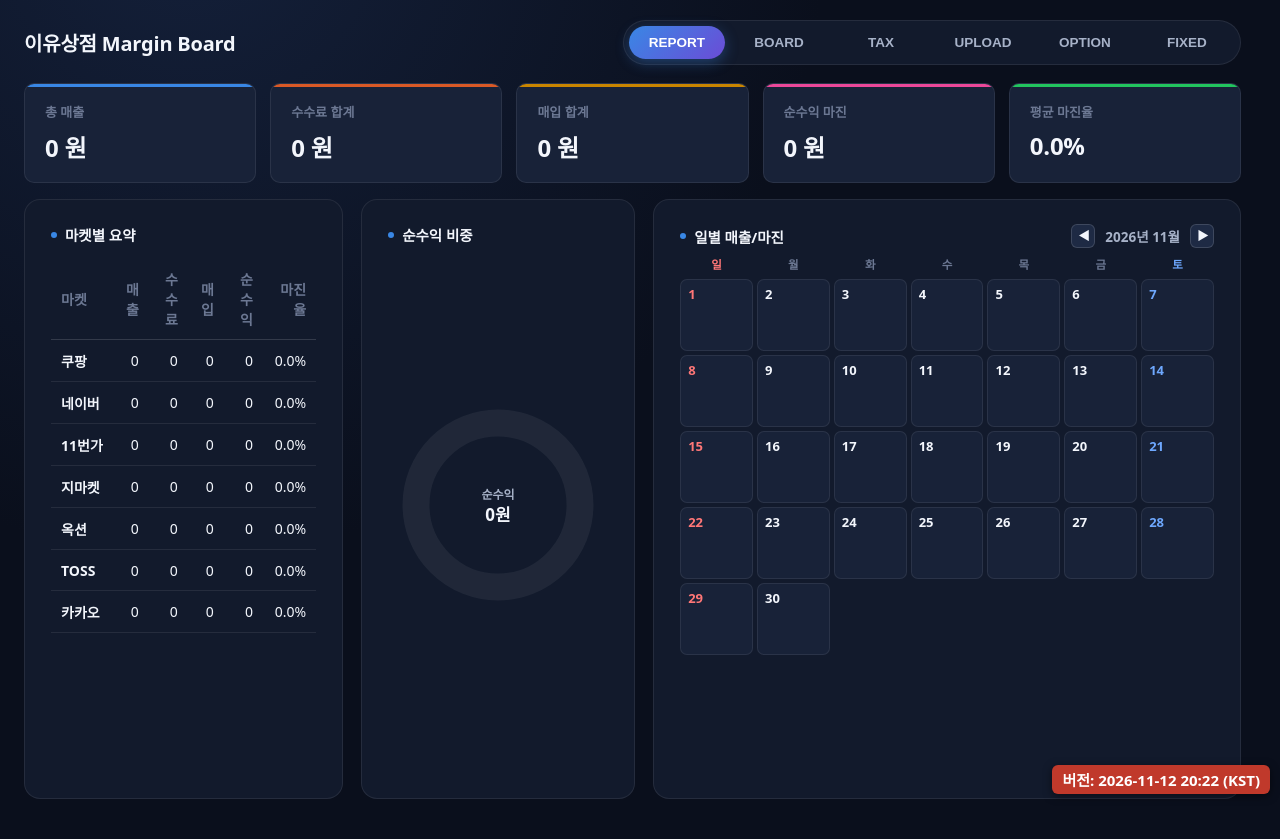
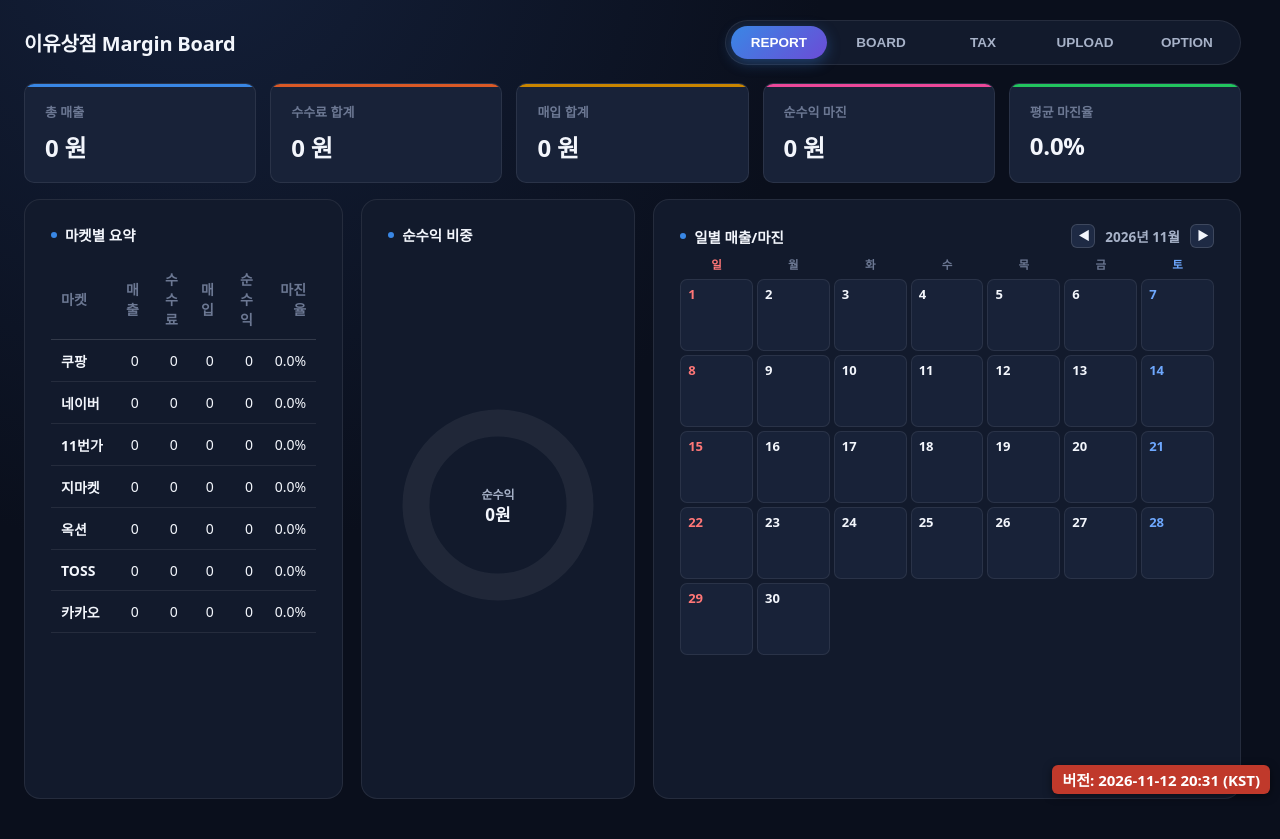
Before and after one commit to S5636/A, a Flask app: page / in a window 1280 px wide. Run offline with Flask 3, Linux system fonts and the light colour scheme; data that the repository does not hold is empty.

Commit message:
Revert "고정지출(구독관리) 탭 추가"
This reverts commit 78f84f6df8e29431166643f286c9accc57811d2e.

```diff
--- a/BUILD_VERSION.txt
+++ b/BUILD_VERSION.txt
@@ -1 +1 @@
-2026-11-12 20:22 (KST)
+2026-11-12 20:31 (KST)
--- a/app.py
+++ b/app.py
@@ -169,29 +169,6 @@ def init_db():
     cur.execute("""CREATE TABLE IF NOT EXISTS vat_summary (
         market TEXT, year INTEGER, month INTEGER, category TEXT, amount INTEGER,
         PRIMARY KEY (market, year, month, category))""")
-    # 고정지출(구독관리) - 사용자 요청: "고정지출에서 구독관리 같이해야겠다
-    # 구독 기간 결제일 결제카드 메모 설명 이런거 넣고". amount/payment_day는
-    # 숫자 계산(월 환산 합계 등)에 바로 쓰려고 TEXT가 아니라 숫자 타입으로 둔다.
-    cur.execute("""CREATE TABLE IF NOT EXISTS fixed_expenses (
-        id INTEGER PRIMARY KEY AUTOINCREMENT, name TEXT, cycle TEXT DEFAULT '월간',
-        amount INTEGER DEFAULT 0, payment_day INTEGER, payment_card TEXT DEFAULT '',
-        memo TEXT DEFAULT '')""")
-    # 처음 쓰는 사람이 매번 이름부터 직접 치는 수고를 덜 수 있게(사용자 요청:
-    # "넷플릭스/디즈니/네이버멤버십/쿠팡/토스 기초넣어주고"), 테이블이
-    # 완전히 비어있을 때만(한 번도 안 써봤을 때만) 흔한 구독 5개를 이름만
-    # 채운 빈 행으로 미리 넣어둔다 - 금액/결제일/카드는 사용자가 실제
-    # 값으로 채워야 의미가 있어서 0/빈칸으로 둔다. 사용자가 전부 지워버린
-    # 뒤에는(테이블은 비어있지만 "써본 적"은 있음) 다시 자동으로 채우면
-    # 안 되므로, 이 자동 채우기 자체가 한 번만 일어났는지 별도 마커로 기억한다.
-    try:
-        fe_seed_marker = os.path.join(BASE_DIR, '.fixed_expenses_seeded')
-        if not os.path.exists(fe_seed_marker):
-            for name in ('넷플릭스', '디즈니+', '네이버멤버십', '쿠팡', '토스'):
-                cur.execute("INSERT INTO fixed_expenses (name, cycle, amount) VALUES (?, '월간', 0)", (name,))
-            with open(fe_seed_marker, 'w', encoding='utf-8') as f:
-                f.write('done')
-    except Exception:
-        pass
     # 판매사상품코드+주문된 옵션 단위 오너클랜 재고상태('정상'/'품절'/'확인실패')
     # 캐시 (STOCK 버튼). 처음엔 상품코드 단위로만 확인해서 옵션이 여러 개인
     # 상품은 하나라도 살아있으면 무조건 '정상'으로 잘못 나오는 문제가 있었다
@@ -1102,58 +1079,6 @@ def api_fees_default():
 
 
 # ---------------------------------------------------------------------------
-# 고정지출(구독관리)
-# ---------------------------------------------------------------------------
-
-@app.route('/api/fixed_expenses')
-def api_fixed_expenses_list():
-    conn = sqlite3.connect(DB_PATH)
-    cur = conn.cursor()
-    cur.execute("SELECT id, name, cycle, amount, payment_day, payment_card, memo FROM fixed_expenses ORDER BY id ASC")
-    rows = [
-        {'id': r[0], 'name': r[1], 'cycle': r[2], 'amount': r[3], 'payment_day': r[4],
-         'payment_card': r[5], 'memo': r[6]}
-        for r in cur.fetchall()
-    ]
-    conn.close()
-    return jsonify(rows)
-
-
-@app.route('/api/fixed_expenses', methods=['POST'])
-def api_fixed_expenses_save():
-    # fees 저장(표 전체를 한 번에 저장)과 같은 방식 - 화면에서 행을
-    # 추가/삭제/수정한 뒤 전체를 한 번에 통째로 다시 쓴다. id가 있는 행은
-    # 기존 행을 가리키는 참고용일 뿐, 실제로는 매번 전부 지우고 다시
-    # 넣은 뒤 새 id를 돌려준다 - 삭제된 행은 이 목록에서 그냥 빠져있으면
-    # 된다(별도 삭제 API 불필요).
-    body = request.get_json(force=True) or []
-    conn = sqlite3.connect(DB_PATH)
-    cur = conn.cursor()
-    cur.execute("DELETE FROM fixed_expenses")
-    for row in body:
-        name = str(row.get('name') or '').strip()
-        if not name:
-            continue
-        cycle = str(row.get('cycle') or '월간').strip()
-        try:
-            amount = int(float(row.get('amount') or 0))
-        except Exception:
-            amount = 0
-        try:
-            payment_day = int(row.get('payment_day')) if row.get('payment_day') not in (None, '') else None
-        except Exception:
-            payment_day = None
-        payment_card = str(row.get('payment_card') or '').strip()
-        memo = str(row.get('memo') or '').strip()
-        cur.execute(
-            "INSERT INTO fixed_expenses (name, cycle, amount, payment_day, payment_card, memo) VALUES (?, ?, ?, ?, ?, ?)",
-            (name, cycle, amount, payment_day, payment_card, memo))
-    conn.commit()
-    conn.close()
-    return jsonify({'ok': True})
-
-
-# ---------------------------------------------------------------------------
 # Settings (빠른 이동 링크)
 # ---------------------------------------------------------------------------
 
--- a/static/js/app.js
+++ b/static/js/app.js
@@ -980,107 +980,6 @@
     renderFeeTable(fees);
   }
 
-  // ================= TAB: 고정지출(구독관리) =================
-  // 실제 브랜드 로고 이미지 대신(저작권 걱정 없이) 브랜드 색상 + 글자
-  // 하나로 된 작은 배지를 이름 앞에 붙인다 - 모르는 이름이면 첫 글자로.
-  const FIXED_EXPENSE_LOGOS = {
-    '넷플릭스': { text: 'N', bg: '#E50914' },
-    '디즈니+': { text: 'D+', bg: '#113CCF' },
-    '네이버멤버십': { text: 'N', bg: '#03C75A' },
-    '쿠팡': { text: 'C', bg: '#1F5CDB' },
-    '토스': { text: 'T', bg: '#0064FF' },
-  };
-  function fixedExpenseLogo(name) {
-    const hit = FIXED_EXPENSE_LOGOS[(name || '').trim()];
-    if (hit) return hit;
-    const ch = (name || '').trim().slice(0, 1) || '?';
-    return { text: ch, bg: '#555' };
-  }
-
-  function esc(s) { return String(s == null ? '' : s).replace(/"/g, '&quot;'); }
-
-  function renderFixedTable(rows) {
-    const tbody = document.querySelector('#fixed-table tbody');
-    tbody.innerHTML = '';
-    rows.forEach((row) => {
-      const tr = document.createElement('tr');
-      const logo = fixedExpenseLogo(row.name);
-      tr.innerHTML = `
-        <td style="display:flex; align-items:center; gap:8px;">
-          <span class="fixed-logo-badge" style="flex:0 0 auto; width:22px; height:22px; border-radius:6px; background:${logo.bg}; color:#fff; font-size:11px; font-weight:700; display:flex; align-items:center; justify-content:center;">${logo.text}</span>
-          <input data-field="name" value="${esc(row.name)}" style="flex:1;">
-        </td>
-        <td><select data-field="cycle">
-          <option value="월간"${row.cycle === '월간' ? ' selected' : ''}>월간</option>
-          <option value="연간"${row.cycle === '연간' ? ' selected' : ''}>연간</option>
-        </select></td>
-        <td><input data-field="amount" type="number" value="${row.amount || 0}"></td>
-        <td><input data-field="payment_day" type="number" min="1" max="31" value="${row.payment_day == null ? '' : row.payment_day}" placeholder="일"></td>
-        <td><input data-field="payment_card" value="${esc(row.payment_card)}"></td>
-        <td><input data-field="memo" value="${esc(row.memo)}" style="width:100%;"></td>
-        <td><button class="btn secondary" data-action="remove" style="padding:4px 8px;">✕</button></td>
-      `;
-      tr.querySelector('[data-field="name"]').addEventListener('input', (e) => {
-        const badge = tr.querySelector('.fixed-logo-badge');
-        const l = fixedExpenseLogo(e.target.value);
-        badge.style.background = l.bg;
-        badge.textContent = l.text;
-      });
-      tr.querySelector('[data-action="remove"]').addEventListener('click', () => {
-        tr.remove();
-        updateFixedTotalNote();
-      });
-      tbody.appendChild(tr);
-    });
-    updateFixedTotalNote();
-  }
-
-  function collectFixedTable() {
-    const out = [];
-    document.querySelectorAll('#fixed-table tbody tr').forEach((tr) => {
-      const get = (f) => tr.querySelector(`[data-field="${f}"]`).value;
-      const name = get('name').trim();
-      if (!name) return;
-      out.push({
-        name,
-        cycle: get('cycle'),
-        amount: parseFloat(get('amount')) || 0,
-        payment_day: get('payment_day') ? parseInt(get('payment_day'), 10) : null,
-        payment_card: get('payment_card').trim(),
-        memo: get('memo').trim(),
-      });
-    });
-    return out;
-  }
-
-  function updateFixedTotalNote() {
-    const rows = collectFixedTable();
-    const monthlyTotal = rows.reduce((sum, r) => sum + (r.cycle === '연간' ? r.amount / 12 : r.amount), 0);
-    const note = document.getElementById('fixed-total-note');
-    if (note) {
-      note.textContent = `월 환산 합계: 약 ${Math.round(monthlyTotal).toLocaleString()}원 (연간 항목은 ÷12로 환산, 항목 ${rows.length}개)`;
-    }
-  }
-  document.querySelector('#fixed-table tbody').addEventListener('input', updateFixedTotalNote);
-
-  async function loadFixedExpenses() {
-    const rows = await api('/api/fixed_expenses');
-    renderFixedTable(rows);
-  }
-
-  document.getElementById('btn-fixed-add').addEventListener('click', () => {
-    const rows = collectFixedTable();
-    rows.push({ name: '', cycle: '월간', amount: 0, payment_day: null, payment_card: '', memo: '' });
-    renderFixedTable(rows);
-  });
-
-  document.getElementById('btn-fixed-save').addEventListener('click', async () => {
-    const rows = collectFixedTable();
-    await api('/api/fixed_expenses', { method: 'POST', headers: { 'Content-Type': 'application/json' }, body: JSON.stringify(rows) });
-    await loadFixedExpenses();
-    toast('고정지출이 저장되었습니다.', 'ok');
-  });
-
   // ================= TAB 3: 부가세 통합 =================
   const vatState = { year: NOW.getFullYear(), half: (NOW.getMonth() + 1) <= 6 ? 1 : 2 };
   let vatMarkets = [];
@@ -1303,7 +1202,6 @@
     if (name === 'vat') { loadVatMarkets(); loadVatView(); }
     if (name === 'upload') { loadSettingsLinks(); }
     if (name === 'fees') { loadFees(); }
-    if (name === 'fixed') { loadFixedExpenses(); }
   }
 
   document.querySelectorAll('.tab-btn').forEach(btn => {
--- a/templates/index.html
+++ b/templates/index.html
@@ -19,7 +19,6 @@
       <button class="tab-btn" data-tab="vat">TAX</button>
       <button class="tab-btn" data-tab="upload">UPLOAD</button>
       <button class="tab-btn" data-tab="fees">OPTION</button>
-      <button class="tab-btn" data-tab="fixed">FIXED</button>
     </nav>
   </header>
 
@@ -209,26 +208,6 @@
     </div>
   </section>
 
-  <section class="tab-panel" id="tab-fixed">
-    <div class="card">
-      <div class="filter-row" style="justify-content:space-between;">
-        <div class="card-title" style="margin:0;"><span class="dot"></span>고정지출 - 구독관리</div>
-        <div style="display:flex; gap:8px;">
-          <button class="btn secondary" id="btn-fixed-add">➕ 항목 추가</button>
-          <button class="btn" id="btn-fixed-save">💾 저장</button>
-        </div>
-      </div>
-      <table class="fee-table" id="fixed-table" style="margin-top:14px;">
-        <thead><tr>
-          <th style="text-align:left;">이름</th><th>구독주기</th><th>금액(원)</th>
-          <th>결제일</th><th>결제카드</th><th style="text-align:left;">메모/설명</th><th></th>
-        </tr></thead>
-        <tbody></tbody>
-      </table>
-      <div class="fee-note" id="fixed-total-note"></div>
-    </div>
-  </section>
-
 </div>
 
 <div id="build-version-tag" style="position:fixed; right:10px; bottom:6px; font-size:15px; font-weight:700; color:#fff; background:#c0392b; padding:4px 10px; border-radius:6px; opacity:1; z-index:9999; box-shadow:0 2px 8px rgba(0,0,0,.5);">버전: {{ build_version }}</div>
```
Also changed, not shown: 1 other file.
